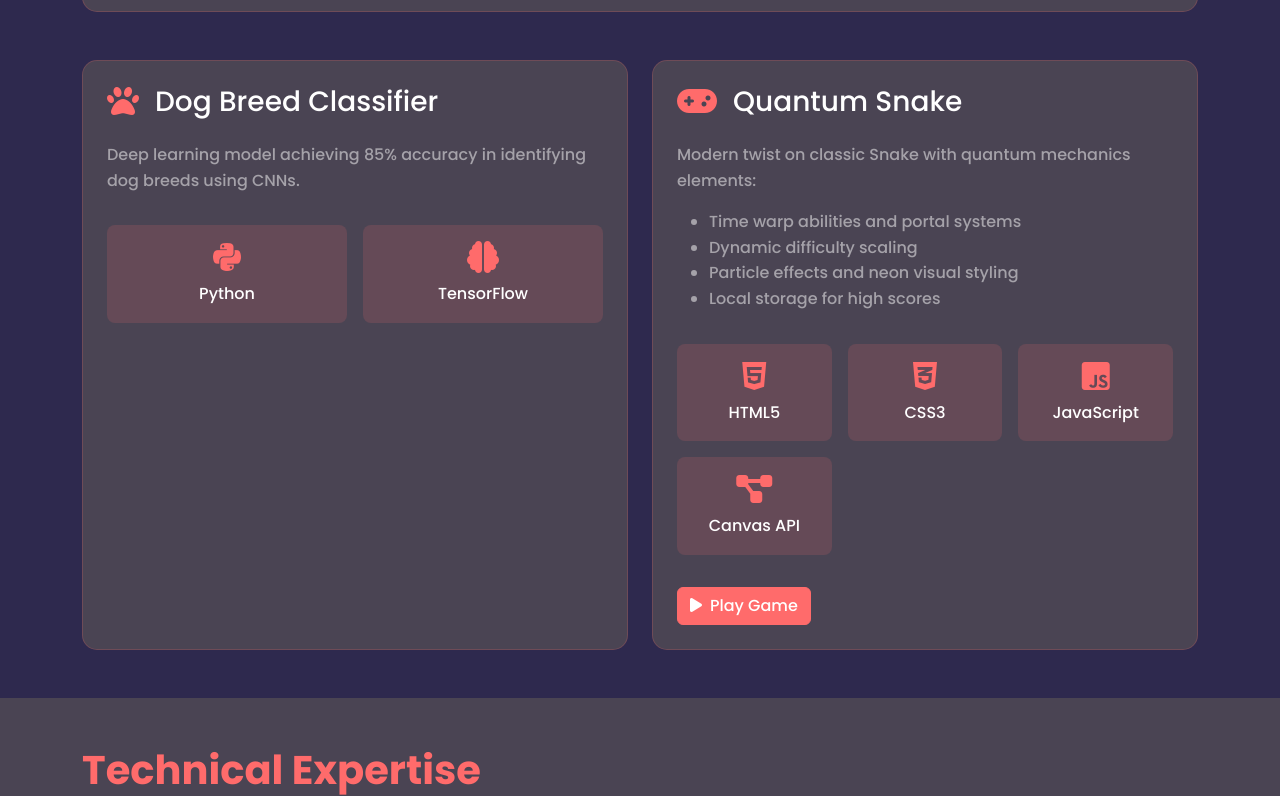
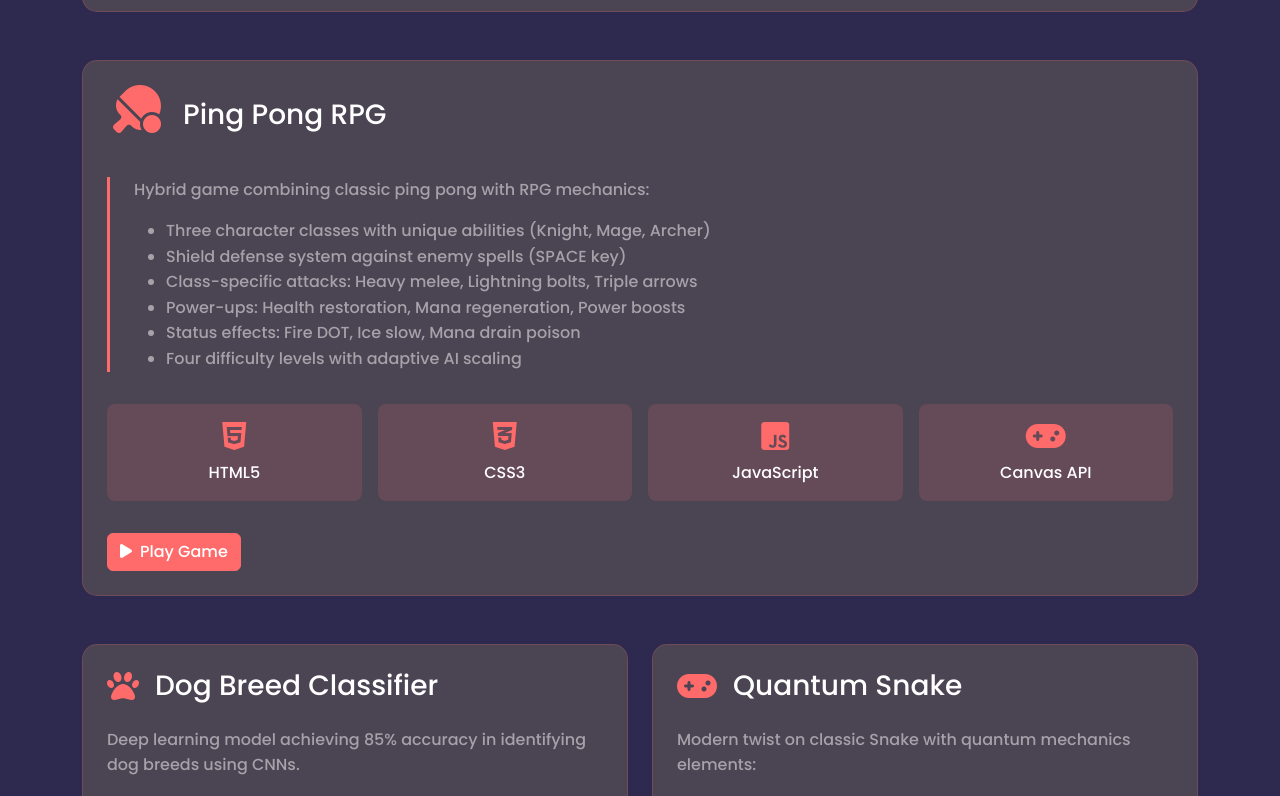
Before and after one commit to thyblob/thyblob.github.io, a plain HTML site: page index.html in a window 1280 px wide. Shown: the part 2490-3286 px from the top of the page. Drawn offline with nearby package versions, Linux system fonts and the light colour scheme.

Commit message:
Update index.html

```diff
--- a/index.html
+++ b/index.html
@@ -197,8 +197,6 @@
                                 <div class="position-relative" style="width: 60px; height: 60px;">
                                     <i class="fas fa-project-diagram fa-3x position-absolute"
                                        style="color: var(--primary-color); left: 0; top: 0;"></i>
-                                    <i class="fas fa-wave-square fa-2x position-absolute"
-                                       style="color: var(--accent-1); right: -5px; bottom: -5px; opacity: 0.8;"></i>
                                 </div>
                                 <h3 class="text-white mb-0 ms-3">ADAPT Data Platform</h3>
                             </div>
@@ -318,8 +316,6 @@
                                 <div class="position-relative" style="width: 60px; height: 60px;">
                                     <i class="fas fa-tasks fa-3x position-absolute"
                                        style="color: var(--primary-color); left: 0; top: 0;"></i>
-                                    <i class="fas fa-sort fa-2x position-absolute"
-                                       style="color: var(--accent-1); right: -5px; bottom: -5px; opacity: 0.8;"></i>
                                 </div>
                                 <h3 class="text-white mb-0 ms-3">Done Daily Task Manager</h3>
                             </div>
@@ -354,7 +350,7 @@
                             </div>
 
                             <div class="d-flex gap-3 mt-4">
-                                <a href="donedaily.html"
+                                <a href="DoneDaily/donedaily.html"
                                    class="btn btn-primary"
                                    target="_blank"
                                    rel="noopener">
@@ -365,6 +361,62 @@
                     </div>
                 </div>
             </div>
+
+			<!-- Ping Pong RPG Project -->
+			<div class="row mb-5">
+				<div class="col-12">
+					<div class="project-card card h-100">
+						<div class="card-body p-4">
+							<div class="d-flex align-items-center mb-4">
+								<div class="position-relative" style="width: 60px; height: 60px;">
+									<i class="fas fa-table-tennis fa-3x position-absolute"
+									   style="color: var(--primary-color); left: 0; top: 0;"></i>
+								</div>
+								<h3 class="text-white mb-0 ms-3">Ping Pong RPG</h3>
+							</div>
+
+							<div class="project-impact">
+								<p class="text-white-50">Hybrid game combining classic ping pong with RPG mechanics:</p>
+								<ul class="text-white-50">
+									<li>Three character classes with unique abilities (Knight, Mage, Archer)</li>
+									<li>Shield defense system against enemy spells (SPACE key)</li>
+									<li>Class-specific attacks: Heavy melee, Lightning bolts, Triple arrows</li>
+									<li>Power-ups: Health restoration, Mana regeneration, Power boosts</li>
+									<li>Status effects: Fire DOT, Ice slow, Mana drain poison</li>
+									<li>Four difficulty levels with adaptive AI scaling</li>
+								</ul>
+							</div>
+
+							<div class="tech-stack">
+								<div class="tech-item">
+									<i class="fab fa-html5 fa-2x mb-2" style="color: var(--primary-color)"></i>
+									<div class="text-white">HTML5</div>
+								</div>
+								<div class="tech-item">
+									<i class="fab fa-css3-alt fa-2x mb-2" style="color: var(--primary-color)"></i>
+									<div class="text-white">CSS3</div>
+								</div>
+								<div class="tech-item">
+									<i class="fab fa-js-square fa-2x mb-2" style="color: var(--primary-color)"></i>
+									<div class="text-white">JavaScript</div>
+								</div>
+								<div class="tech-item">
+									<i class="fas fa-gamepad fa-2x mb-2" style="color: var(--primary-color)"></i>
+									<div class="text-white">Canvas API</div>
+								</div>
+							</div>
+
+							<div class="d-flex gap-3 mt-4">
+								<a href="C:\Users\vraj0\OneDrive\Documents\Perso Projects\PingPong RPG\pprpg9.html"
+								   class="btn btn-primary"
+								   rel="noopener">
+								   <i class="fas fa-play me-2"></i>Play Game
+								</a>
+							</div>
+						</div>
+					</div>
+				</div>
+			</div>
 
             <!-- Other Projects -->
             <div class="row g-4">
@@ -427,7 +479,7 @@
                             </div>
 
                             <div class="d-flex gap-3 mt-4">
-                                <a href="quantumsnake.html"
+                                <a href="quantumsnake2.html"
                                    class="btn btn-primary"
                                    target="_blank"
                                    rel="noopener">
```
